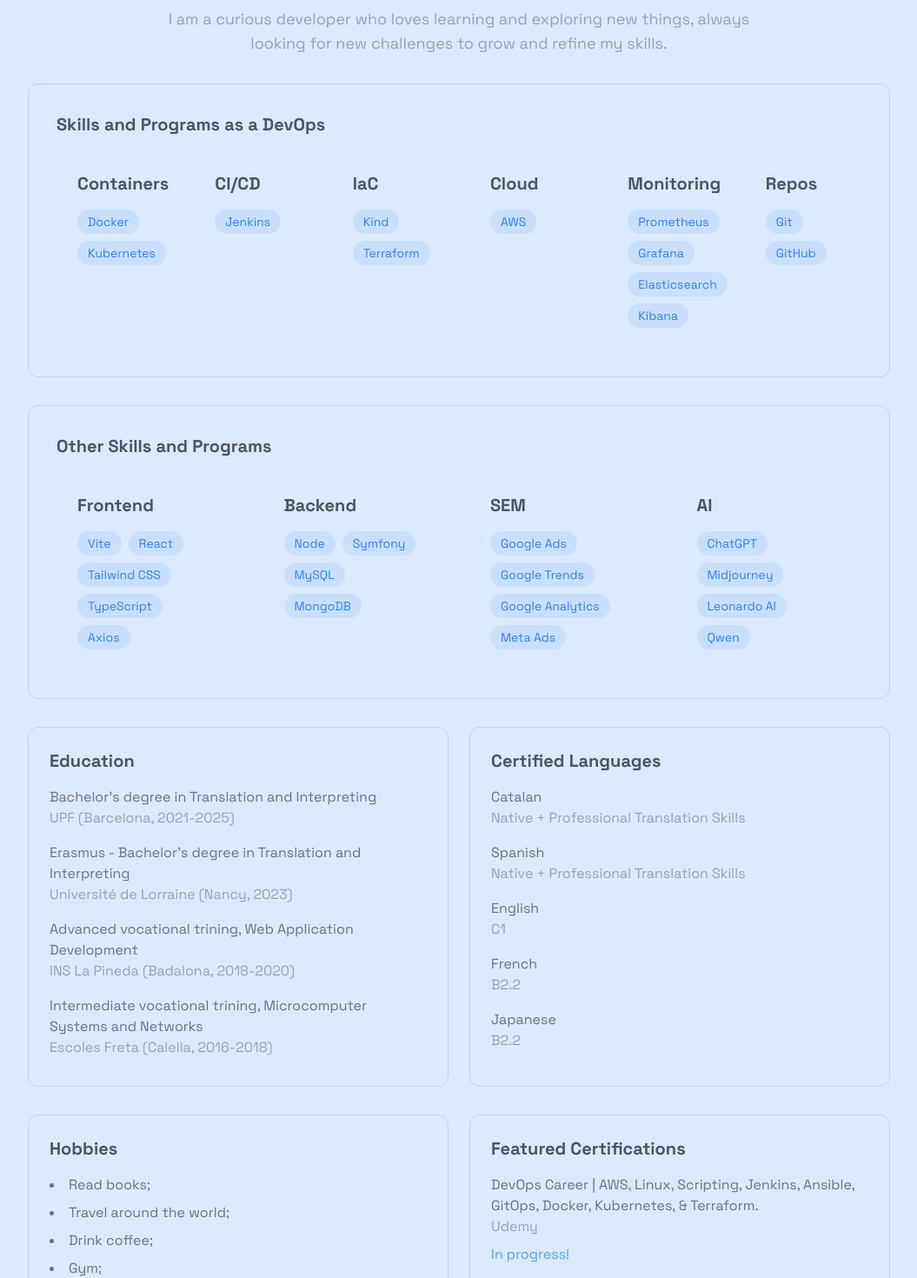
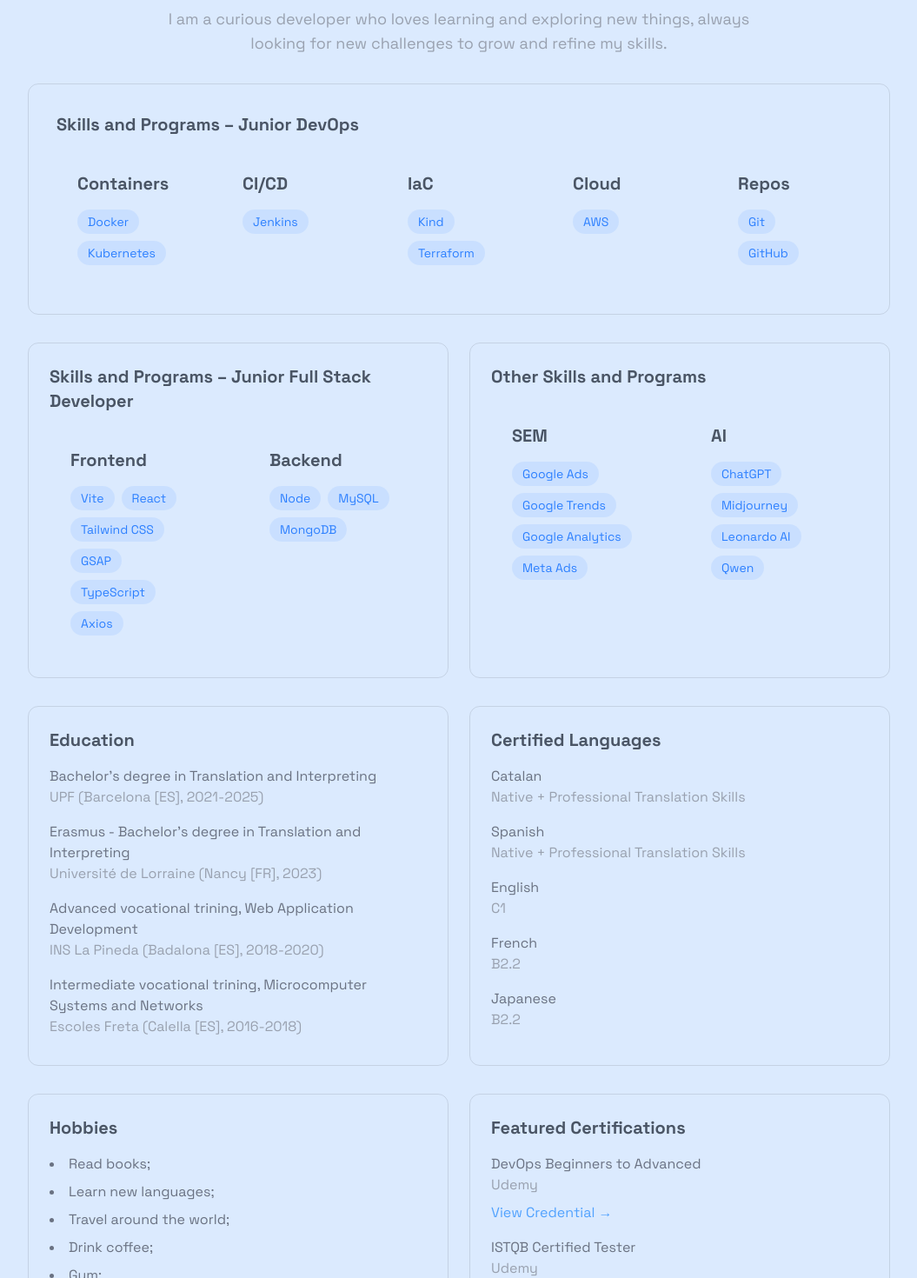
Before and after one commit to adriabcn/portfolio, a React (Vite) app: page / in a window 1280 px wide. Shown: the part 940-2410 px from the top of the page at 87% size, without its empty margins (112-1167 px from the left). Built offline with nearby package versions, Linux system fonts and the light colour scheme.

Commit message:
ℹ️ Update About section content for new visualization

```diff
--- a/src/components/sections/About.jsx
+++ b/src/components/sections/About.jsx
@@ -8,11 +8,11 @@
     const ciCdSkills = ["Jenkins"];
     const iaCSkills = ["Kind", "Terraform"];
     const cloudSkills = ["AWS"];
-    const monitoringSkills = ["Prometheus", "Grafana", "Elasticsearch", "Kibana"];
+    //const monitoringSkills = ["Prometheus", "Grafana", "Elasticsearch", "Kibana"];
     const versionControlSkills = ["Git", "GitHub"];
 
-    const frontendSkills = ["Vite", "React", "Tailwind CSS", "TypeScript", "Axios"];
-    const backendSkills = ["Node", "Symfony", "MySQL", "MongoDB"];
+    const frontendSkills = ["Vite", "React", "Tailwind CSS", "GSAP", "TypeScript", "Axios"];
+    const backendSkills = ["Node", "MySQL", "MongoDB"];
     const semSkills = ["Google Ads", "Google Trends", "Google Analytics", "Meta Ads"];
     const aiSkills = ["ChatGPT", "Midjourney", "Leonardo AI", "Qwen"];
 
@@ -29,9 +29,9 @@
                     </p>
                     <div className="rounded-xl p-8 border-black/10 dark:border-white/10 border hover:-translate-y-1 transition-all">
 
-                        <h3 className="text-xl font-bold mb-4">Skills and Programs as a DevOps</h3>
+                        <h3 className="text-xl font-bold mb-4">Skills and Programs – Junior DevOps</h3>
 
-                        <div className="grid grid-cols-1 sm:grid-cols-2 md:grid-cols-3 lg:grid-cols-6 gap-6">
+                        <div className="grid grid-cols-2 sm:grid-cols-3 lg:grid-cols-5 gap-6">
                             <div className="rounded-xl p-6 hover:-translate-y-1 transition-all">
                                 <h4 className="text-xl font-bold mb-4">Containers</h4>
                                 <div className="flex flex-wrap gap-2">
@@ -72,7 +72,7 @@
                                     ))}
                                 </div>
                             </div>
-                            <div className="rounded-xl p-6 hover:-translate-y-1 transition-all">
+                            {/*<div className="rounded-xl p-6 hover:-translate-y-1 transition-all">
                                 <h4 className="text-xl font-bold mb-4">Monitoring</h4>
                                 <div className="flex flex-wrap gap-2">
                                     {monitoringSkills.map((tech, key) => (
@@ -81,7 +81,7 @@
                                         </span>
                                     ))}
                                 </div>
-                            </div>
+                            </div>*/}
                             <div className="rounded-xl p-6 hover:-translate-y-1 transition-all">
                                 <h4 className="text-xl font-bold mb-4">Repos</h4>
                                 <div className="flex flex-wrap gap-2">
@@ -95,11 +95,13 @@
                         </div>
                     </div>
 
-                    <div className="rounded-xl p-8 border-black/10 dark:border-white/10 border hover:-translate-y-1 transition-all  mt-8">
+                    <div className="grid grid-cols-1 md:grid-cols-2 gap-6 mt-8">
 
-                        <h3 className="text-xl font-bold mb-4">Other Skills and Programs</h3>
+                        <div className="p-6 rounded-xl border-black/10 dark:border-white/10 border hover:-translate-y-1 transition-all">
 
-                        <div className="grid grid-cols-1 sm:grid-cols-2 md:grid-cols-2 lg:grid-cols-4 gap-6">
+                            <h3 className="text-xl font-bold mb-4">Skills and Programs – Junior Full Stack Developer</h3>
+
+                            <div className="grid grid-cols-1 sm:grid-cols-2 gap-6">
                                 <div className="rounded-xl p-6 hover:-translate-y-1 transition-all">
                                     <h4 className="text-xl font-bold mb-4">Frontend</h4>
                                     <div className="flex flex-wrap gap-2">
@@ -120,7 +122,14 @@
                                         ))}
                                     </div>
                                 </div>
+                            </div>
+                        </div>
 
+                        <div className="p-6 rounded-xl border-black/10 dark:border-white/10 border hover:-translate-y-1 transition-all">
+
+                            <h3 className="text-xl font-bold mb-4">Other Skills and Programs</h3>
+
+                            <div className="grid grid-cols-1 sm:grid-cols-2 gap-6">
                                 <div className="rounded-xl p-6 hover:-translate-y-1 transition-all">
                                     <h4 className="text-xl font-bold mb-4">SEM</h4>
                                     <div className="flex flex-wrap gap-2">
@@ -143,6 +152,7 @@
                                 </div>
                             </div>
                         </div>
+                    </div>
 
                     <div className="grid grid-cols-1 md:grid-cols-2 gap-6 mt-8">
                         <div className="p-6 rounded-xl border-black/10 dark:border-white/10 border hover:-translate-y-1 transition-all">
@@ -150,19 +160,19 @@
                             <div className="space-y-4 text-gray-500 dark:text-gray-300">
                                 <div>
                                     Bachelor's degree in Translation and Interpreting
-                                    <p className="text-gray-400 mb-2">UPF (Barcelona, 2021-2025)</p>
+                                    <p className="text-gray-400 mb-2">UPF (Barcelona [ES], 2021-2025)</p>
                                 </div>
                                 <div>
                                     Erasmus - Bachelor's degree in Translation and Interpreting
-                                    <p className="text-gray-400 mb-2">Université de Lorraine (Nancy, 2023)</p>
+                                    <p className="text-gray-400 mb-2">Université de Lorraine (Nancy [FR], 2023)</p>
                                 </div>
                                 <div>
                                     Advanced vocational trining, Web Application Development
-                                    <p className="text-gray-400 mb-2">INS La Pineda (Badalona, 2018-2020)</p>
+                                    <p className="text-gray-400 mb-2">INS La Pineda (Badalona [ES], 2018-2020)</p>
                                 </div>
                                 <div>
                                     Intermediate vocational trining, Microcomputer Systems and Networks
-                                    <p className="text-gray-400 mb-2">Escoles Freta (Calella, 2016-2018)</p>
+                                    <p className="text-gray-400 mb-2">Escoles Freta (Calella [ES], 2016-2018)</p>
                                 </div>
                             </div>
                         </div>
@@ -197,6 +207,7 @@
                             <h3 className="text-xl font-bold mb-4">Hobbies</h3>
                             <ul className="list-disc list-inside text-gray-500 dark:text-gray-300 space-y-2">
                                 <li>Read books;</li>
+                                <li>Learn new languages;</li>
                                 <li>Travel around the world;</li>
                                 <li>Drink coffee;</li>
                                 <li>Gym;</li>
@@ -207,9 +218,9 @@
                             <h3 className="text-xl font-bold mb-4">Featured Certifications</h3>
                             <div className="space-y-4 text-gray-500 dark:text-gray-300">
                                 <div>
-                                    <h4>DevOps Career | AWS, Linux, Scripting, Jenkins, Ansible, GitOps, Docker, Kubernetes, & Terraform.</h4>
+                                    <h4>DevOps Beginners to Advanced</h4>
                                     <p className="text-gray-400 mb-2">Udemy</p>
-                                    <a href="/" className="text-blue-400 hover:text-blue-300 transition-colors my-4" target="_blank" rel="noopener noreferrer">In progress!</a>
+                                    <a href="https://www.udemy.com/certificate/UC-a9bb71e6-68c5-453d-ba64-4879ccdf0573/" className="text-blue-400 hover:text-blue-300 transition-colors my-4" target="_blank" rel="noopener noreferrer">View Credential →</a>
                                 </div>
                                 <div>
                                     <h4>ISTQB Certified Tester</h4>
```
Lines whose indentation alone changed are shown as unchanged.
